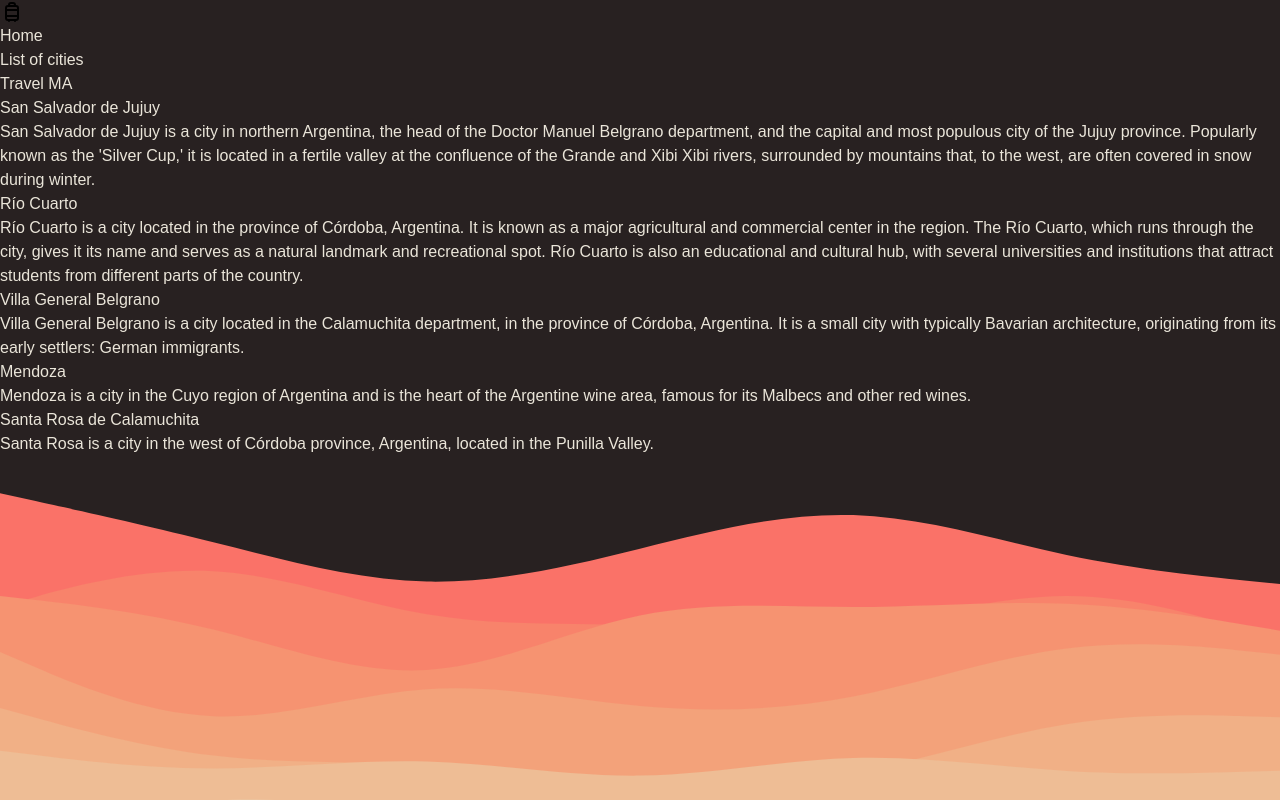
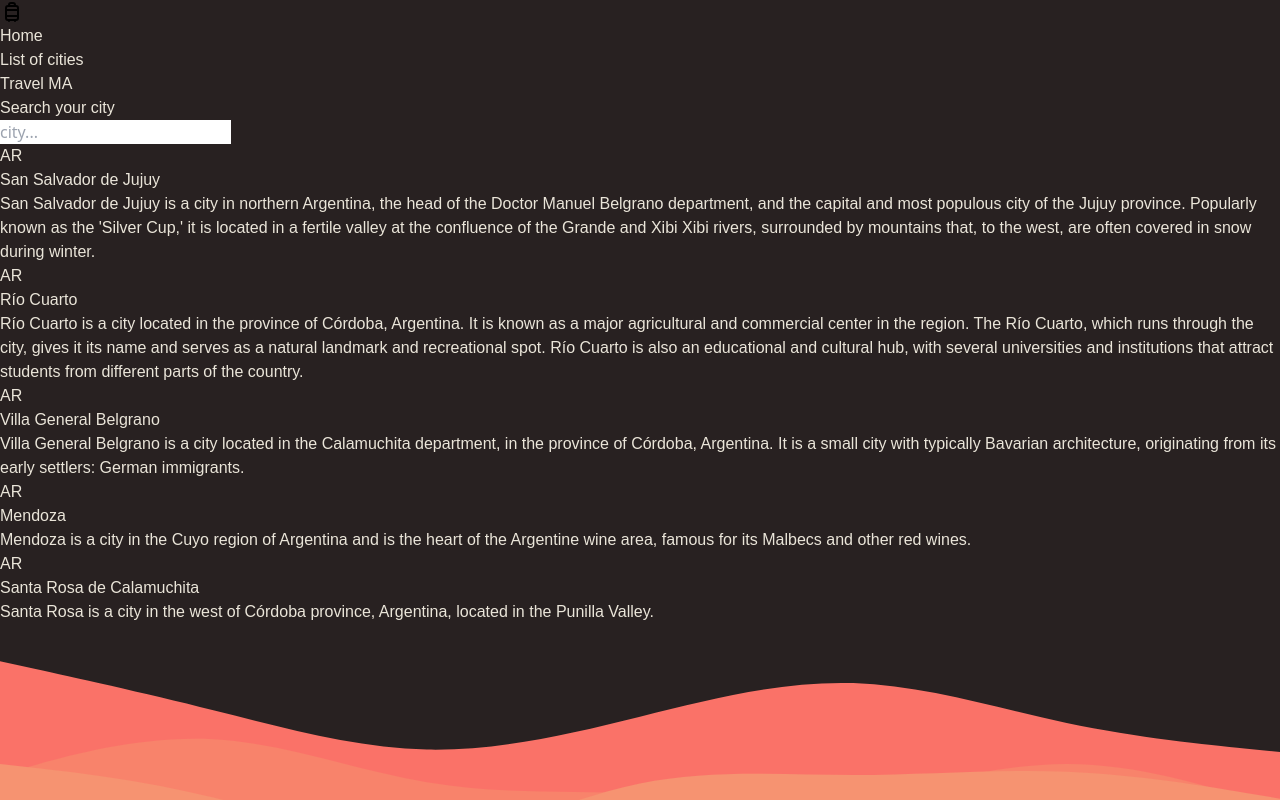
Before and after one commit to matias-martearena/curso-react-inicial, a React (Vite) app: page /city-list in a window 1280 px wide. Shown: the top 800 px of the page. Built offline with nearby package versions, Linux system fonts and the light colour scheme; a web font is replaced by a local one.

Commit message:
add: filter for cities list

```diff
--- /dev/null
+++ b/src/components/city-filter/Filter.jsx
@@ -0,0 +1,19 @@
+import PropTypes from 'prop-types'
+
+const Filter = ({ name, onFindName }) => {
+    return (
+        <div>
+            <label htmlFor="search">
+                <p>Search your city</p>
+                <input className="text-[#282121]" type="text" id="search" name="search" placeholder="city..." value={name} onChange={onFindName} />
+            </label>
+        </div>
+    )
+}
+
+Filter.propTypes = {
+    name: PropTypes.string,
+    onFindName: PropTypes.func
+}
+
+export default Filter
--- a/src/components/city-list/CityList.jsx
+++ b/src/components/city-list/CityList.jsx
@@ -1,22 +1,33 @@
 import './cityList.css'
 import { Link } from 'react-router-dom'
+import { useState } from 'react'
 import PropTypes from 'prop-types'
 import Header from '../header/Header'
+import Filter from '../city-filter/Filter'
 import Footer from '../footer/Footer'
 
 const CityList = ({ cities }) => {
+    const [findName, setFindName] = useState('')
+
+    const handleFindName = e => setFindName(e.target.value)
+    const filteredCities = cities.filter(city => city.name.toLowerCase().includes(findName.toLowerCase()))
+
     return (
         <section>
             <Header />
             <h1>Travel MA</h1>
+            <Filter name={findName} onFindName={handleFindName} />
             <ul>
-                {cities.map(city => (
-                    <li key={city.id}>
-                        <Link to={`/city-list/${city.id}`}>
+                {filteredCities.map(city => (
+                    <Link key={city.id} to={`/city-list/${city.id}`}>
+                        <li>
+                            <div>
+                                <p>{city.country}</p>
+                            </div>
                             <h3>{city.name}</h3>
-                        </Link>
-                        <p>{city.description}</p>
-                    </li>
+                            <p>{city.description}</p>
+                        </li>
+                    </Link>
                 ))}
             </ul>
             <Footer />
--- a/src/database/cities.json
+++ b/src/database/cities.json
@@ -2,6 +2,7 @@
     {
         "id": 0,
         "name": "San Salvador de Jujuy",
+        "country": "AR",
         "description": "San Salvador de Jujuy is a city in northern Argentina, the head of the Doctor Manuel Belgrano department, and the capital and most populous city of the Jujuy province. Popularly known as the 'Silver Cup,' it is located in a fertile valley at the confluence of the Grande and Xibi Xibi rivers, surrounded by mountains that, to the west, are often covered in snow during winter.",
         "images": [
             {
@@ -57,6 +58,7 @@
     {
         "id": 1,
         "name": "Río Cuarto",
+        "country": "AR",
         "description": "Río Cuarto is a city located in the province of Córdoba, Argentina. It is known as a major agricultural and commercial center in the region. The Río Cuarto, which runs through the city, gives it its name and serves as a natural landmark and recreational spot. Río Cuarto is also an educational and cultural hub, with several universities and institutions that attract students from different parts of the country.",
         "images": [
             {
@@ -112,6 +114,7 @@
     {
         "id": 2,
         "name": "Villa General Belgrano",
+        "country": "AR",
         "description": "Villa General Belgrano is a city located in the Calamuchita department, in the province of Córdoba, Argentina. It is a small city with typically Bavarian architecture, originating from its early settlers: German immigrants.",
         "images": [
             {
@@ -167,6 +170,7 @@
     {
         "id": 3,
         "name": "Mendoza",
+        "country": "AR",
         "description": "Mendoza is a city in the Cuyo region of Argentina and is the heart of the Argentine wine area, famous for its Malbecs and other red wines.",
         "images": [
             {
@@ -222,6 +226,7 @@
     {
         "id": 4,
         "name": "Santa Rosa de Calamuchita",
+        "country": "AR",
         "description": "Santa Rosa is a city in the west of Córdoba province, Argentina, located in the Punilla Valley.",
         "images": [
             {
```
